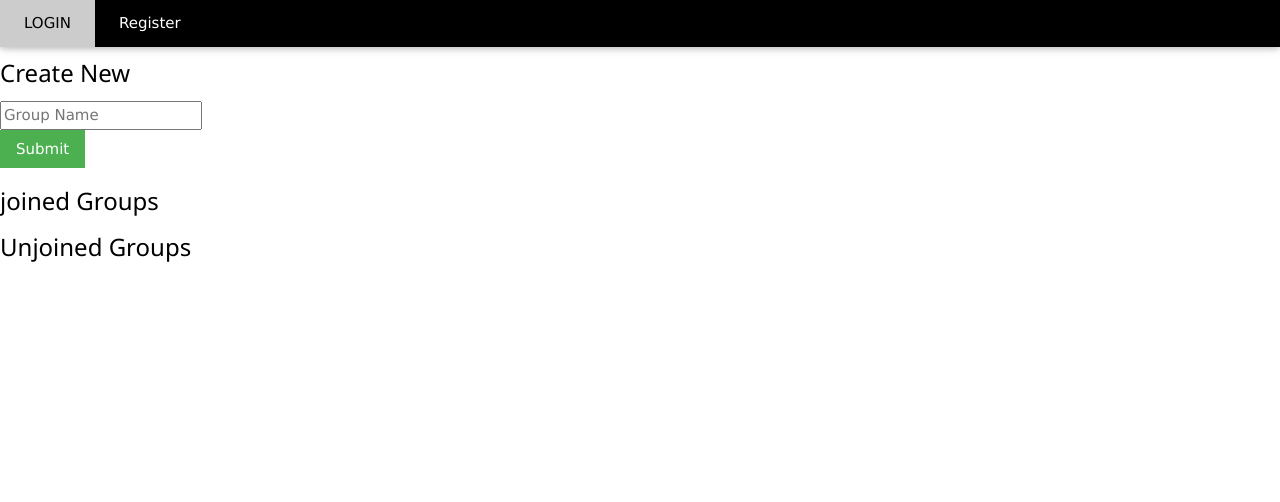
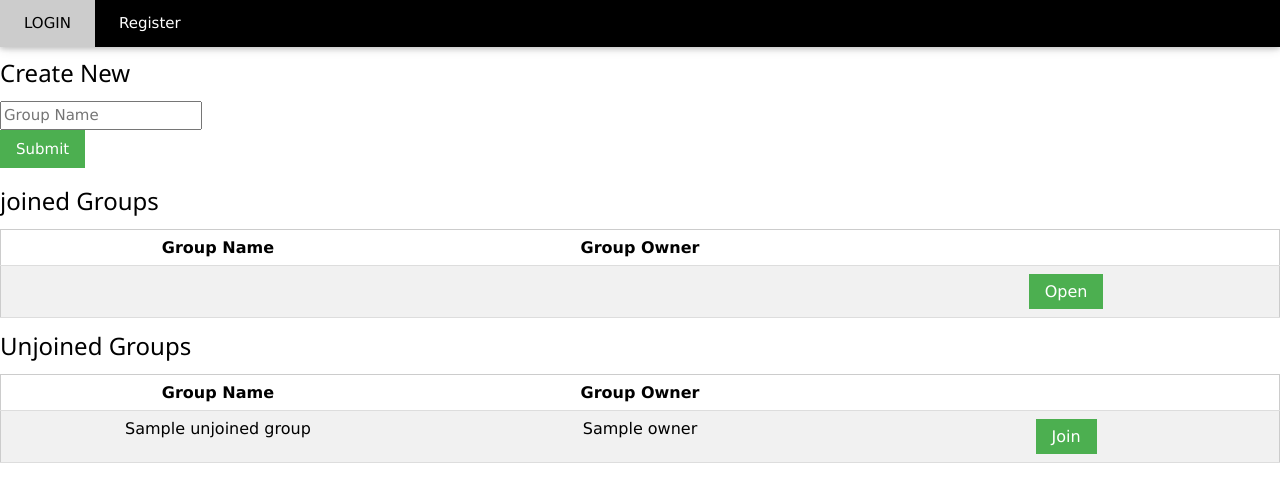
Before and after one commit to sToor16/Content-Share-Cloud-Secure-Application, a Flask app: template templates/nonAdmin/groups.html in a window 1280 px wide. Shown: the top 502 px of the page. Run offline with Flask 2, Linux system fonts and the light colour scheme; the template is opened without the code that fills it: most values are stand-ins (such as "Sample title", 1, 10 or a date in 2020).

Commit message:
fetched joined groups

```diff
--- a/templates/nonAdmin/groups.html
+++ b/templates/nonAdmin/groups.html
@@ -13,9 +13,61 @@
         </div>
         <div>
             <h3><span>joined Groups</span></h3>
+            <table class="w3-centered w3-striped w3-table w3-border w3-bordered">
+                <tr>
+                    <th width="33.33%">
+                        Group Name
+                    </th>
+                    <th width="33.33%">
+                        Group Owner
+                    </th>
+                    <th width="33.33%">
+
+                    </th>
+                </tr>
+                {% for i in range(joinedGroups|length) %}
+                    <tr>
+                        <td width="33.33%">
+                            {{ joinedGroups[i]['name'] }}
+                        </td>
+                        <td width="33.33%">
+                            {{ joinedGroups[i]['owner'] }}
+                        </td>
+                        <td width="33.33%">
+                            <button class="w3-button w3-green">Open</button>
+                        </td>
+                    </tr>
+                {% endfor %}
+            </table>
         </div>
         <div>
             <h3><span>Unjoined Groups</span></h3>
+            <table class="w3-centered w3-striped w3-table w3-border w3-bordered">
+                <tr>
+                    <th width="33.33%">
+                        Group Name
+                    </th>
+                    <th width="33.33%">
+                        Group Owner
+                    </th>
+                    <th width="33.33%">
+
+                    </th>
+                </tr>
+                {% for i in range(unjoinedGroups|length) %}
+                    <tr>
+                        <td width="33.33%">
+                            {{ unjoinedGroups[i]['name'] }}
+                        </td>
+                        <td width="33.33%">
+                            {{ unjoinedGroups[i]['owner'] }}
+                        </td>
+                        <td width="33.33%">
+                            <button class="w3-button w3-green">Join</button>
+                        </td>
+                    </tr>
+                {% endfor %}
+            </table>
         </div>
     </body>
 </html>
```
Also changed, not shown: controller/nonAdmin.py (+29 -1 lines).
